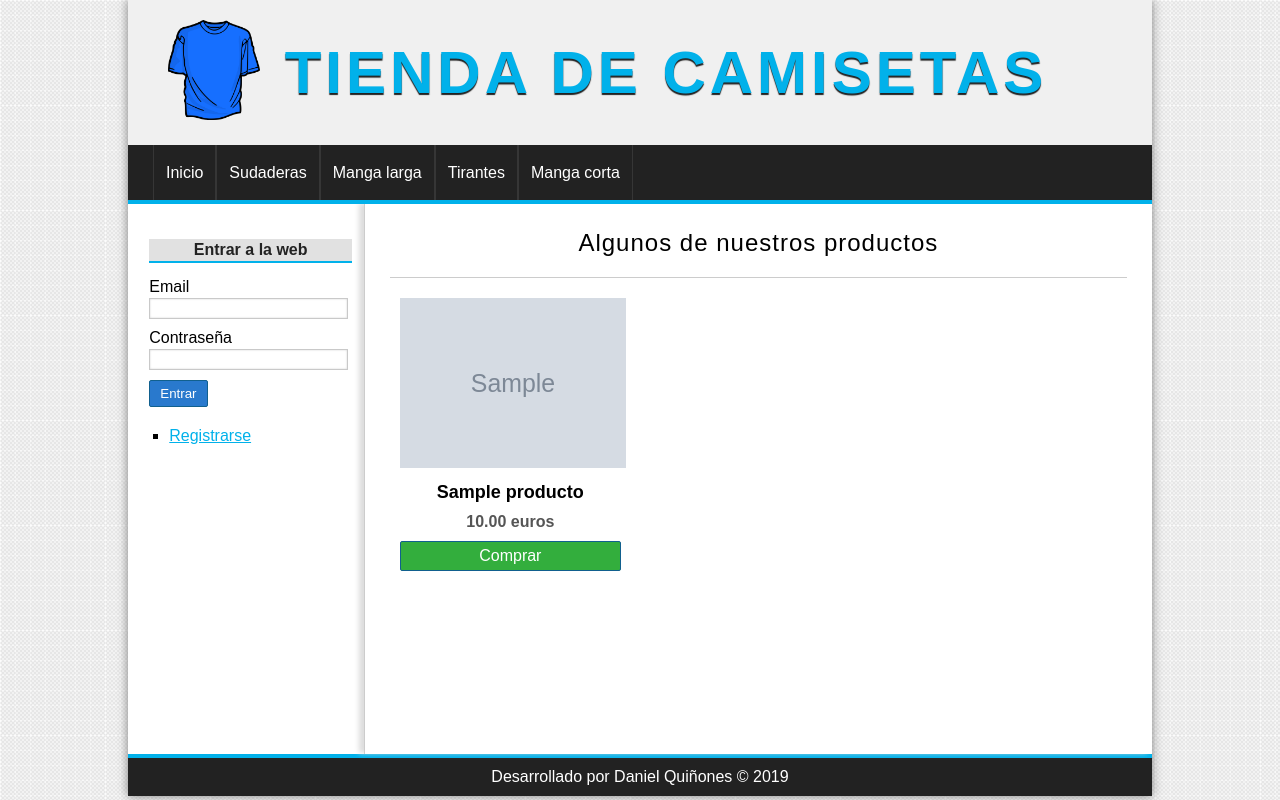
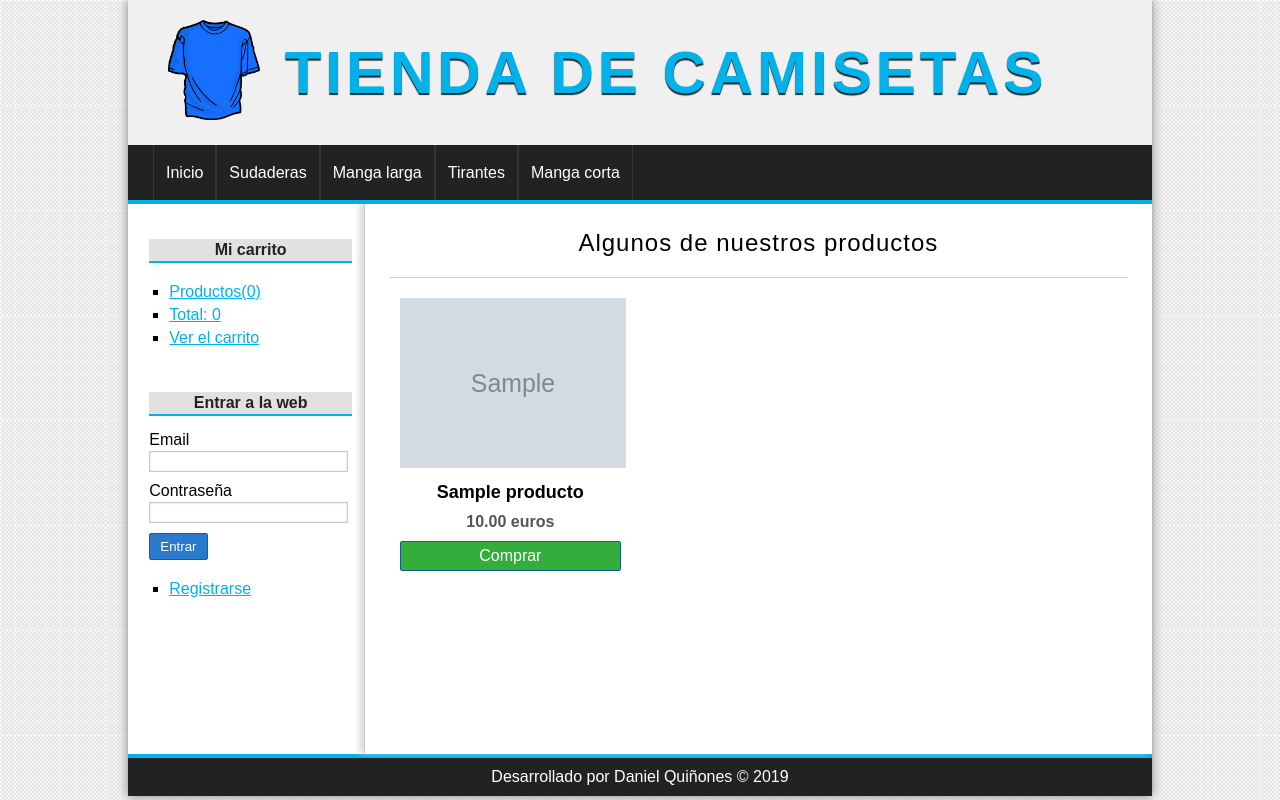
Before and after one commit to dquinoneslopez/shop_php_mvc, a PHP site: page /proyectos/ in a window 1280 px wide. Run offline with PHP 8.4, Linux system fonts and the light colour scheme; data comes from the database, SQL or seed files in the repository; tables that the repository leaves empty hold one stand-in row (values such as "Sample post"); grey boxes marked "Sample" are stand-in pictures.

Commit message:
Mostrar datos del carrito.

```diff
--- a/helpers/utils.php
+++ b/helpers/utils.php
@@ -93,4 +93,25 @@ class Utils {
         ?><script> window.location.href = '<?=$url?>'; </script><?php
     }
 
+    public static function statsCarrito(){
+
+        $stats = array(
+            'count' => 0,
+            'total' => 0
+        );
+
+        if(isset($_SESSION['carrito'])){
+
+            $stats['count'] = count($_SESSION['carrito']);
+
+            foreach ($_SESSION['carrito'] as $index => $producto) {
+
+                $stats['total'] += $producto['precio'] * $producto['unidades'];
+            }
+
+        }
+
+        return $stats;
+    }
+
 }
--- a/views/categoria/ver.php
+++ b/views/categoria/ver.php
@@ -25,7 +25,7 @@
                     <h2><?= $prod->nombre ?></h2>
                 </a>
                 <p><?= $prod->precio ?> euros</p>
-                <a class="button" href="">Comprar</a>
+                <a class="button" href="<?= BASE_URL ?>carrito/add&id=<?=$prod->id?>">Comprar</a>
             </div>
         <?php endwhile; ?>
 
--- a/views/layouts/sidebar.php
+++ b/views/layouts/sidebar.php
@@ -1,5 +1,18 @@
 <!-- SIDEBAR -->
 <aside id="lateral">
+
+    <div id="carrito" class="block_aside">
+
+        <h3>Mi carrito</h3>
+        <ul>
+            <?php $stats =  Utils::statsCarrito(); ?>
+            <li><a href="<?=BASE_URL?>carrito/index">Productos(<?= $stats['count'] ?>)</a></li>
+            <li><a href="<?=BASE_URL?>carrito/index">Total: <?= $stats['total'] ?></a></li>
+            <li><a href="<?=BASE_URL?>carrito/index">Ver el carrito</a></li>
+        </ul>
+
+    </div>
+
     <div id="login" class="block_aside">
 
         <?php if(!isset($_SESSION['identity'])): ?>
--- a/views/producto/destacados.php
+++ b/views/producto/destacados.php
@@ -17,6 +17,6 @@
             <h2><?= $prod->nombre ?></h2>
         </a>
         <p><?= $prod->precio ?> euros</p>
-        <a class="button" href="">Comprar</a>
+        <a class="button" href="<?= BASE_URL ?>carrito/add&id=<?=$prod->id?>">Comprar</a>
     </div>
 <?php endwhile; ?>
```
Also changed, not shown: views/carrito/index.php (+10 -0 lines).
